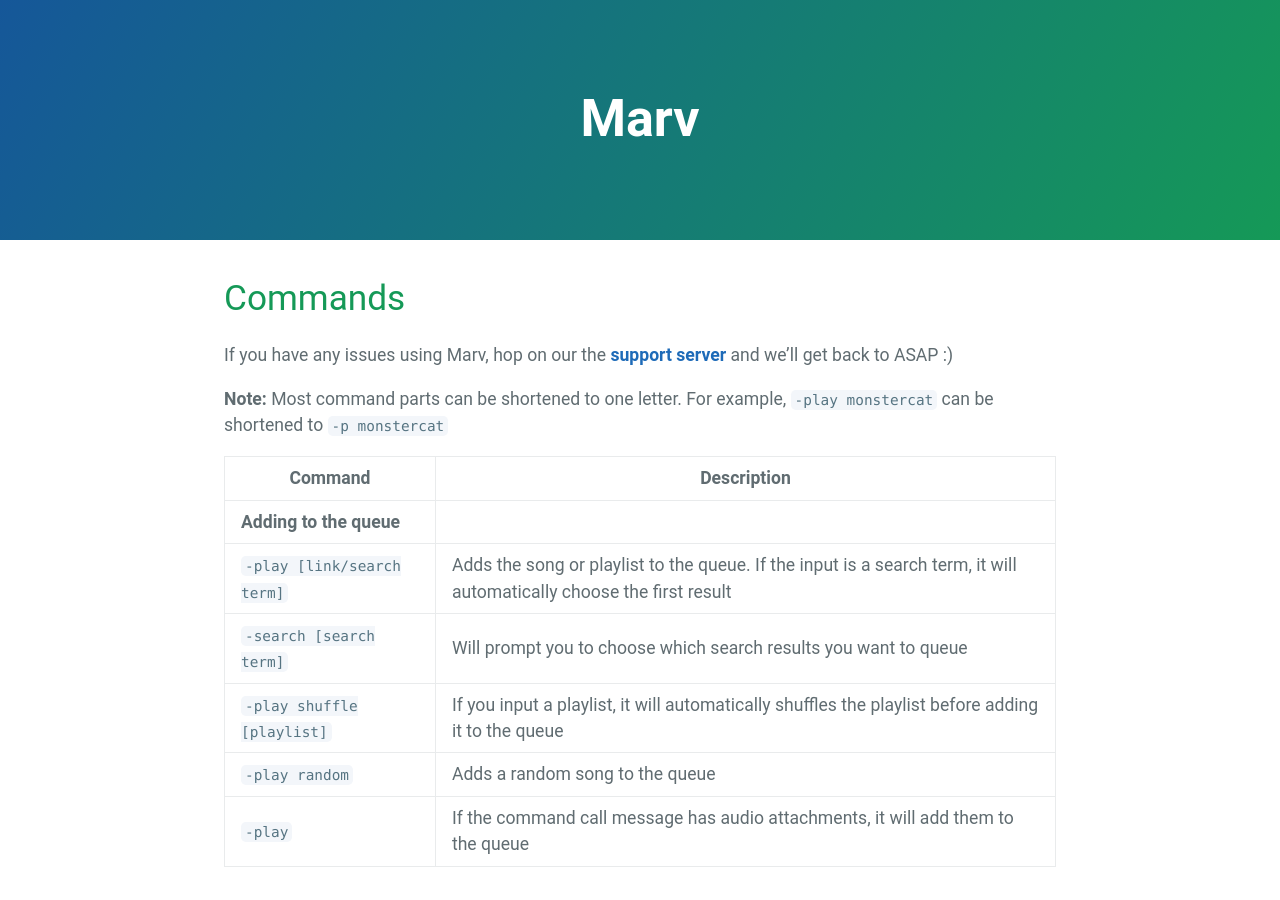
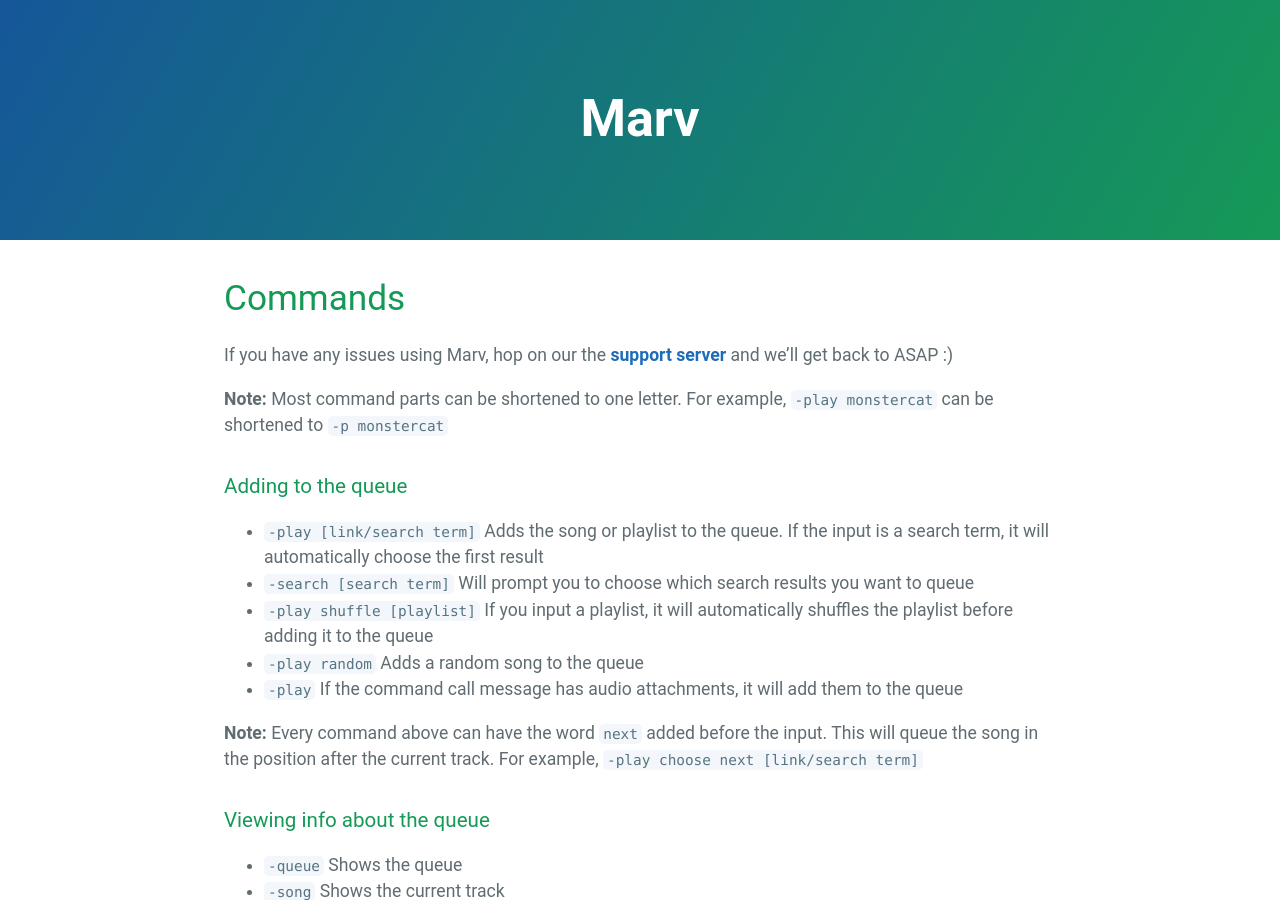
Before and after one commit to mymindishazel/marv-docs, a Jekyll site: the page built from commands.md, in a window 1280 px wide and 900 px high. Built offline with Jekyll 4.4.1, drawn with Linux system fonts in a browser that asks for light colours; our own code applies the rules of GitHub Pages for plain Markdown files; Markdown is read by kramdown in place of the engine named in the settings.

Commit message:
Update commands.md

```diff
--- a/commands.md
+++ b/commands.md
@@ -3,16 +3,6 @@
 If you have any issues using Marv, hop on our the [**support server**](https://discord.gg/WmDyx7C) and we'll get back to ASAP :)
 
 **Note:** Most command parts can be shortened to one letter. For example, `-play monstercat` can be shortened to `-p monstercat`
-
-Command | Description
---- | ---
-**Adding to the queue** |
-`-play [link/search term]` |  Adds the song or playlist to the queue. If the input is a search term, it will automatically choose the first result
-`-search [search term]` | Will prompt you to choose which search results you want to queue
-`-play shuffle [playlist]` | If you input a playlist, it will automatically shuffles the playlist before adding it to the queue
-`-play random` | Adds a random song to the queue
-`-play` | If the command call message has audio attachments, it will add them to the queue
-
 
 ### Adding to the queue
 
```
